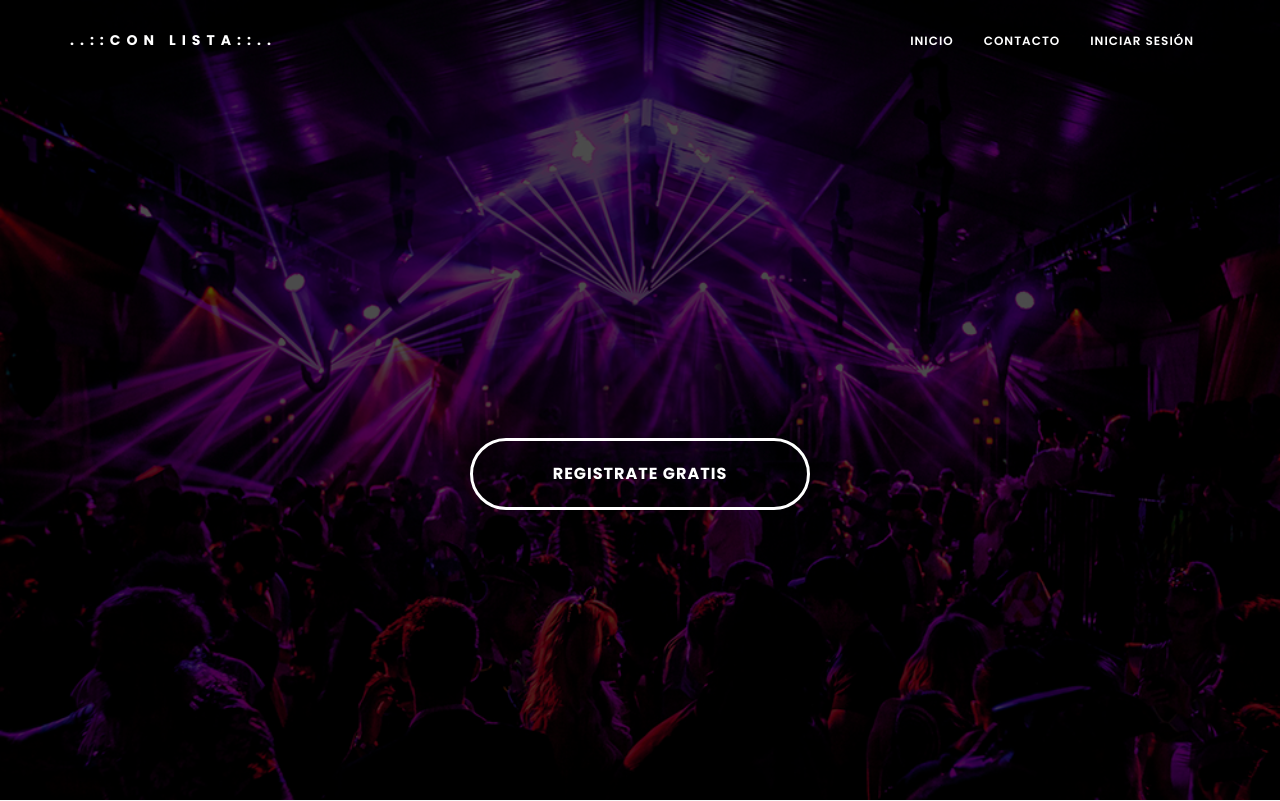
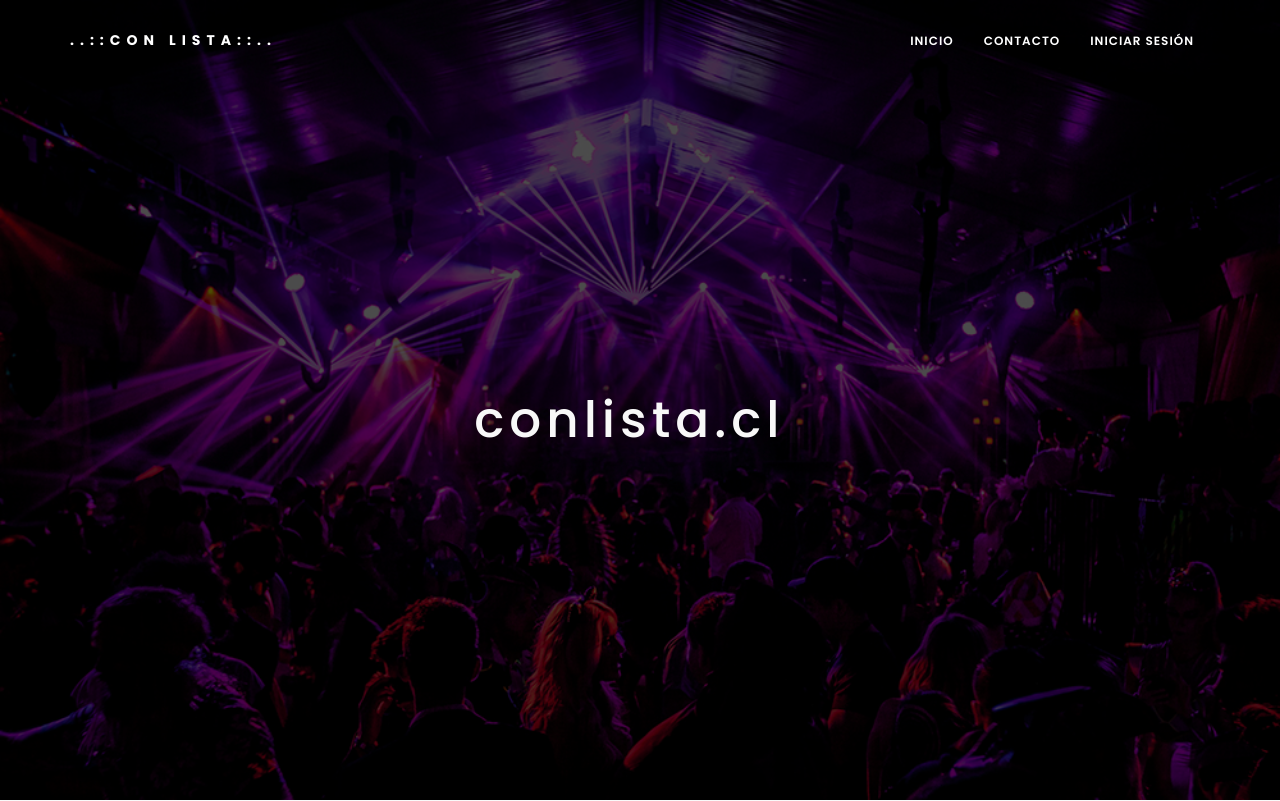
Before and after one commit to classicbyte/Lista, a PHP site: page /front/index.php in a window 1280 px wide. Shown: the top 801 px of the page. Run offline with PHP 8.4, Linux system fonts and the light colour scheme; some libraries are stand-ins or nearby versions.

Commit message:
Cambios recientes
actualizacion de datos menores

```diff
--- a/front/index.php
+++ b/front/index.php
@@ -121,13 +121,9 @@
                     <div class="container">
                         <div class="row">
                             <div class="col-md-12 text-center">
-                                <div class="header-text">
+                                <div class="">
                                     <p></p>
-                                    <h2><span class="typing"></span></h2>
-
-                                    <div class="margin-top-60">
-                          <a class="button button-style button-style-icon fa fa-long-arrow-right " href="#contact">Registrate Gratis</a>
-                                  </div>
+                                     <h2><span class="typing"></span></h2> <!-- script de texto. -->
 
                                 </div>
                             </div>
@@ -250,7 +246,7 @@
           </div>
 
             <div class="col-md-4 text-center">
-               <p>A poca luz</p>
+               <p>conLista</p>
                </div>
 
              <div class="col-md-4 uipasta-credit text-right">
--- a/front/js/scripts.js
+++ b/front/js/scripts.js
@@ -110,7 +110,7 @@
 
         $(window).load(function(){
         $(".typing").typed({
-            strings: ["FELIZ navidad", "Y un prospero 2018", "Les desea", "conlista.cl"],
+            strings: ["PROMOCIONES UNICAS", "EL MEJOR CARRETE", "conlista.cl"],
             typeSpeed: 50
           });
          });
--- a/vista/rpad.php
+++ b/vista/rpad.php
@@ -8,7 +8,7 @@
 <html lang="en">
 <head>
 	<meta charset="UTF-8">
-	<title>// Lista //</title>
+	<title>.::conLista::.</title>
 	<meta name="viewport" content="width=device-width, user-scalable=no, initial-scale=1.0, maximum-scale=1.0, minimum-scale=1.0" >
 	<link rel="stylesheet" type="text/css" href="css/estilos.css">
 	<link rel="stylesheet" href="css/bootstrap.min.css">
@@ -16,7 +16,6 @@
 <body class="">
 	<br>
 	<ul class="nav nav-tabs">
-		<li role="presentation"><a href="#">Incio</a></li>
 		<li role="presentation" class="active"><a href="#">Agregar Amigos</a></li>
 		<li role="presentation"><a href="rplista.php">Listas</a></li>
 		<li role="presentation"><a href="../controlador/salir.php?sal=salir">Cerrar Sesion</a></li>
--- a/vista/rplista.php
+++ b/vista/rplista.php
@@ -7,7 +7,7 @@
 <html lang="en">
 <head>
 	<meta charset="UTF-8">
-	<title>// Lista //</title>
+	<title>.::conLista::.</title>
 	<meta name="viewport" content="width=device-width, user-scalable=no, initial-scale=1.0, maximum-scale=1.0, minimum-scale=1.0" >
 	<link rel="stylesheet" type="text/css" href="css/estilos.css">
 	<link rel="stylesheet" href="css/bootstrap.min.css">
@@ -15,7 +15,6 @@
 <body class="">
 	<br>
 	<ul class="nav nav-tabs">
-		<li role="presentation"><a href="mainrp.php">Incio</a></li>
 	  <li role="presentation"><a href="rpad.php">Agregar Amigos</a></li>
 	  <li role="presentation" class="active"><a href="#">Listas</a></li>
 	  <li role="presentation"><a href="../controlador/salir.php?sal=salir">Cerrar Sesion</a></li>
```
Also changed, not shown: 1 other file.
